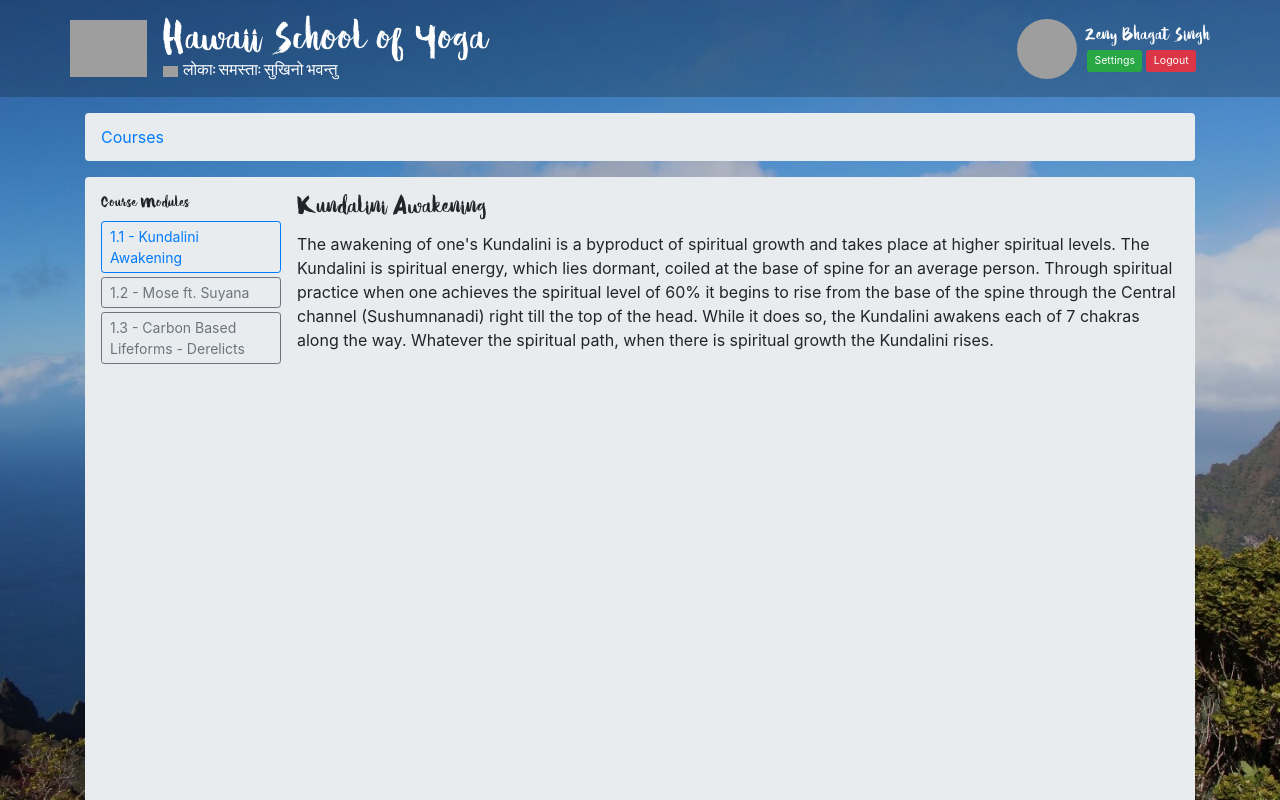
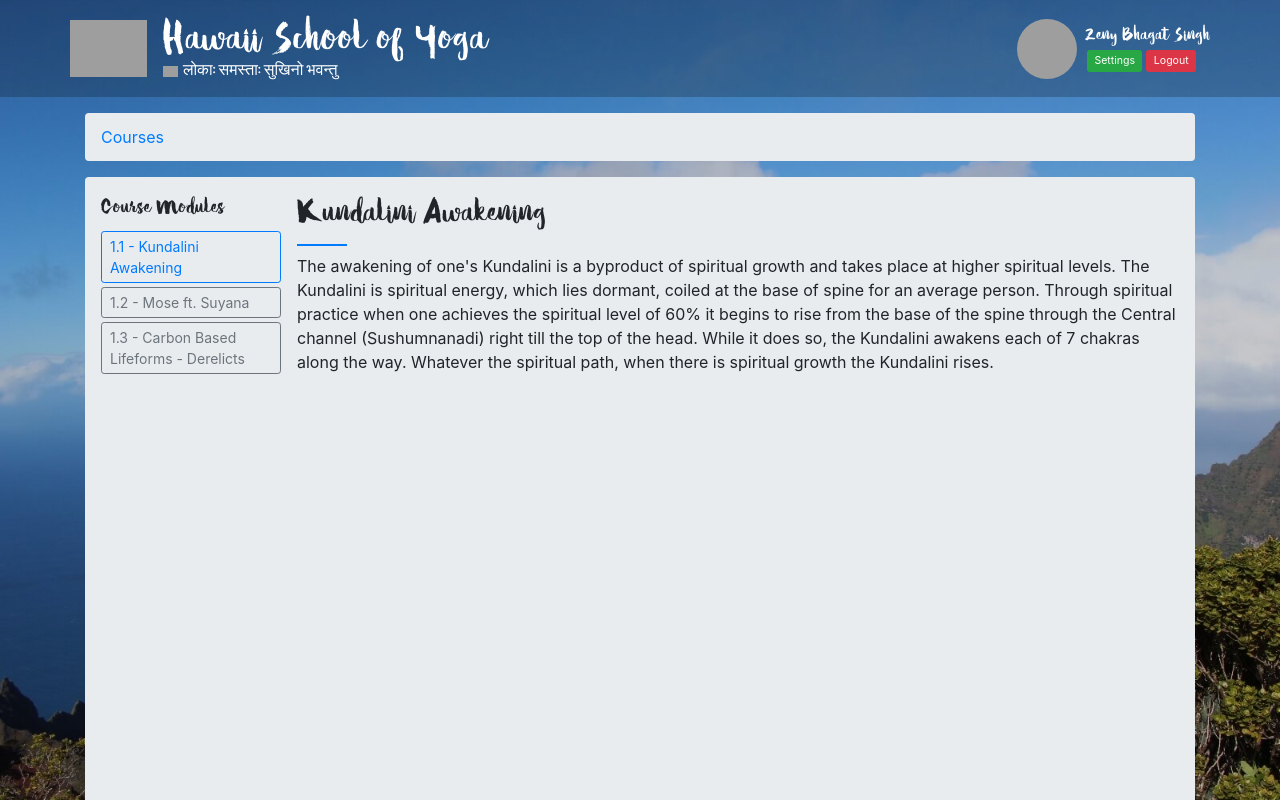
Before and after one commit to hawaii-school-of-yoga/online-courseware, a Next.js app: page /module in a window 1280 px wide. Shown: the top 800 px of the page. Built offline with nearby package versions, Linux system fonts and the light colour scheme; grey boxes are pictures that could not be loaded; some icons are missing.

Commit message:
further style tweaks

```diff
--- a/components/_css/card.js
+++ /dev/null
@@ -1,5 +0,0 @@
-const styles = {
-	courseImg: {
-		maxWidth: 400
-	}
-};
--- a/components/_css/index.js
+++ b/components/_css/index.js
@@ -1,9 +1,7 @@
 import button from './button';
-import card from './card';
 
 const styles = {
-	button,
-	card
+	button
 };
 
 export default styles;
--- a/components/atoms/Footer/index.js
+++ b/components/atoms/Footer/index.js
@@ -1,7 +1,7 @@
 import './index.scss';
 
 export default () => (
-	<footer class="container-fluid footer">
+	<footer className="container-fluid footer">
 		<div className="container">Footer</div>
 	</footer>
 );
--- a/components/molecules/Card/index.js
+++ b/components/molecules/Card/index.js
@@ -1,13 +1,11 @@
 import React from 'react';
 import { Card, CardImg, CardText, CardBody, CardTitle, CardSubtitle } from 'reactstrap';
-
-import styles from '../../_css';
 
 export default ({ id, thumbnail, title, subtitle, text, ActionButtons }) => {
 	return (
 		<div>
 			<Card>
-				<CardImg style={styles.card.courseImg} top width="100%" src={thumbnail} alt="Card image cap" />
+				<CardImg top width="100%" src={thumbnail} alt="Card image cap" />
 				<CardBody>
 					<CardTitle>{title}</CardTitle>
 					<CardSubtitle>{subtitle}</CardSubtitle>
--- a/components/organisms/ModuleSelector/moduleSelector.scss
+++ b/components/organisms/ModuleSelector/moduleSelector.scss
@@ -5,7 +5,7 @@ $min-width: 100%;
 	min-width: $min-width;
 
 	h2 {
-		font-size: 20px;
+		font-size: 28px;
 	}
 
 	ul {
--- a/components/organisms/ModuleView/index.js
+++ b/components/organisms/ModuleView/index.js
@@ -12,6 +12,7 @@ export default class ModuleView extends Component {
 				<div className="module--container">
 					<div className="module--info">
 						<h2>{module.title}</h2>
+						<hr className="primary" />
 						<p>{module.description}</p>
 					</div>
 
--- a/components/organisms/ModuleView/moduleView.scss
+++ b/components/organisms/ModuleView/moduleView.scss
@@ -7,6 +7,7 @@
 	&--info {
 		h2 {
 			margin-top: -4px;
+			font-size: 42px;
 		}
 	}
 
--- a/pages/index.js
+++ b/pages/index.js
@@ -8,6 +8,8 @@ import Card from '../components/molecules/Card';
 
 import './index.scss';
 
+import styles from '../components/_css';
+
 export default class Module extends Component {
 	render() {
 		const { data, state, updateState } = this.props;
@@ -16,7 +18,7 @@ export default class Module extends Component {
 			<div id="page--index">
 				<Main state={state} user={data.user}>
 					<div className="jumbotron">
-						<h1 className="display-4">Hawaii School of Yoga Online Courses</h1>
+						<h1>Hawaii School of Yoga Online Course Portal</h1>
 						<p className="lead">
 							Lorem ipsum dolor sit amet, consectetur adipiscing elit. Integer eget sapien sed tortor
 							lobortis tempus nec quis libero. Suspendisse potenti. Phasellus id vehicula metus. Praesent
--- a/prototype-mocks.json
+++ b/prototype-mocks.json
@@ -3,7 +3,7 @@
 		{
 			"id": 1,
 			"title": "200 Hour Hatha and Tantra",
-			"thumbnail": "http://placekitten.com/400/200",
+			"thumbnail": "http://placekitten.com/800/400",
 			"subtitle": "This Yoga Teacher Training is for yogis who are seeking Authentic Yoga- the Yoga that integrates body, mind and spirit. You will learn to teach Classical Yoga with it's rich history and philosophy as well as different styles of asana practice (vinyasa, restorative, alignment-based, etc...), with a strong foundation in Hatha Yoga, Tantra and Ayurveda.",
 			"modules": [
 				{
--- a/styles/index.scss
+++ b/styles/index.scss
@@ -21,8 +21,10 @@ body {
 h1,
 h2,
 h3,
-h4 {
+h4,
+h5 {
 	font-family: "Hello Tropical";
+	font-size: 200%;
 }
 
 .button-group .btn {
@@ -32,3 +34,14 @@ h4 {
 .container.main {
 	margin-top: 16px;
 }
+
+hr {
+	width: 50px;
+	height: 2px;
+	margin: 8px 0;
+	border: 0;
+
+	&.primary {
+		background: #007bff;
+	}
+}
```
